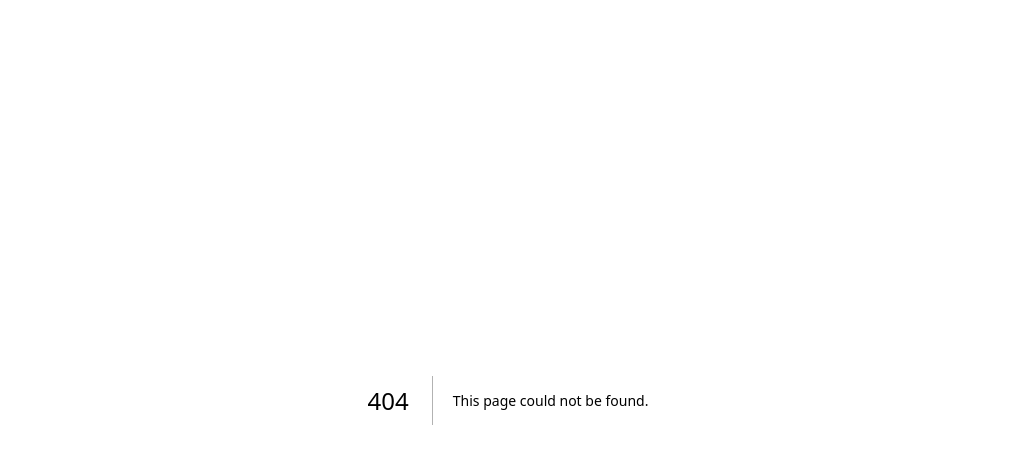
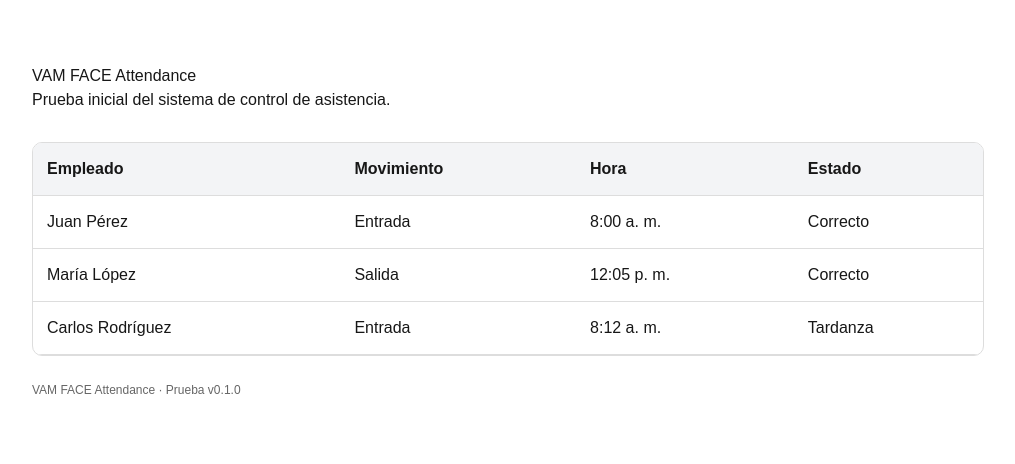
Before and after one commit to gruporyberts-sis/sistema-va, a Next.js app: page /vam-face-prueba in a window 1280 px wide. Before the commit this address had no page. Shown: the top 464 px of the page, without its empty margins (132-1147 px from the left). Built offline with nearby package versions, Linux system fonts and the light colour scheme.

Commit message:
agregar prueba inicial VAM Face attendance

```diff
--- /dev/null
+++ b/app/vam-face-prueba/page.tsx
@@ -0,0 +1,92 @@
+export default function VamFacePrueba() {
+  const empleados = [
+    {
+      id: 1,
+      nombre: "Juan Pérez",
+      movimiento: "Entrada",
+      hora: "8:00 a. m.",
+      estado: "Correcto",
+    },
+    {
+      id: 2,
+      nombre: "María López",
+      movimiento: "Salida",
+      hora: "12:05 p. m.",
+      estado: "Correcto",
+    },
+    {
+      id: 3,
+      nombre: "Carlos Rodríguez",
+      movimiento: "Entrada",
+      hora: "8:12 a. m.",
+      estado: "Tardanza",
+    },
+  ];
+
+  return (
+    <main
+      style={{
+        maxWidth: "1000px",
+        margin: "40px auto",
+        padding: "24px",
+        fontFamily: "Arial, sans-serif",
+      }}
+    >
+      <h1>VAM FACE Attendance</h1>
+
+      <p>Prueba inicial del sistema de control de asistencia.</p>
+
+      <div
+        style={{
+          marginTop: "30px",
+          overflowX: "auto",
+          border: "1px solid #ddd",
+          borderRadius: "10px",
+        }}
+      >
+        <table
+          style={{
+            width: "100%",
+            borderCollapse: "collapse",
+          }}
+        >
+          <thead>
+            <tr style={{ background: "#f3f4f6" }}>
+              <th style={celda}>Empleado</th>
+              <th style={celda}>Movimiento</th>
+              <th style={celda}>Hora</th>
+              <th style={celda}>Estado</th>
+            </tr>
+          </thead>
+
+          <tbody>
+            {empleados.map((empleado) => (
+              <tr key={empleado.id}>
+                <td style={celda}>{empleado.nombre}</td>
+                <td style={celda}>{empleado.movimiento}</td>
+                <td style={celda}>{empleado.hora}</td>
+                <td style={celda}>{empleado.estado}</td>
+              </tr>
+            ))}
+          </tbody>
+        </table>
+      </div>
+
+      <p
+        style={{
+          marginTop: "25px",
+          fontSize: "12px",
+          color: "#666",
+        }}
+      >
+        VAM FACE Attendance · Prueba v0.1.0
+      </p>
+    </main>
+  );
+}
+
+const celda = {
+  padding: "14px",
+  borderBottom: "1px solid #ddd",
+  textAlign: "left" as const,
+};
```
